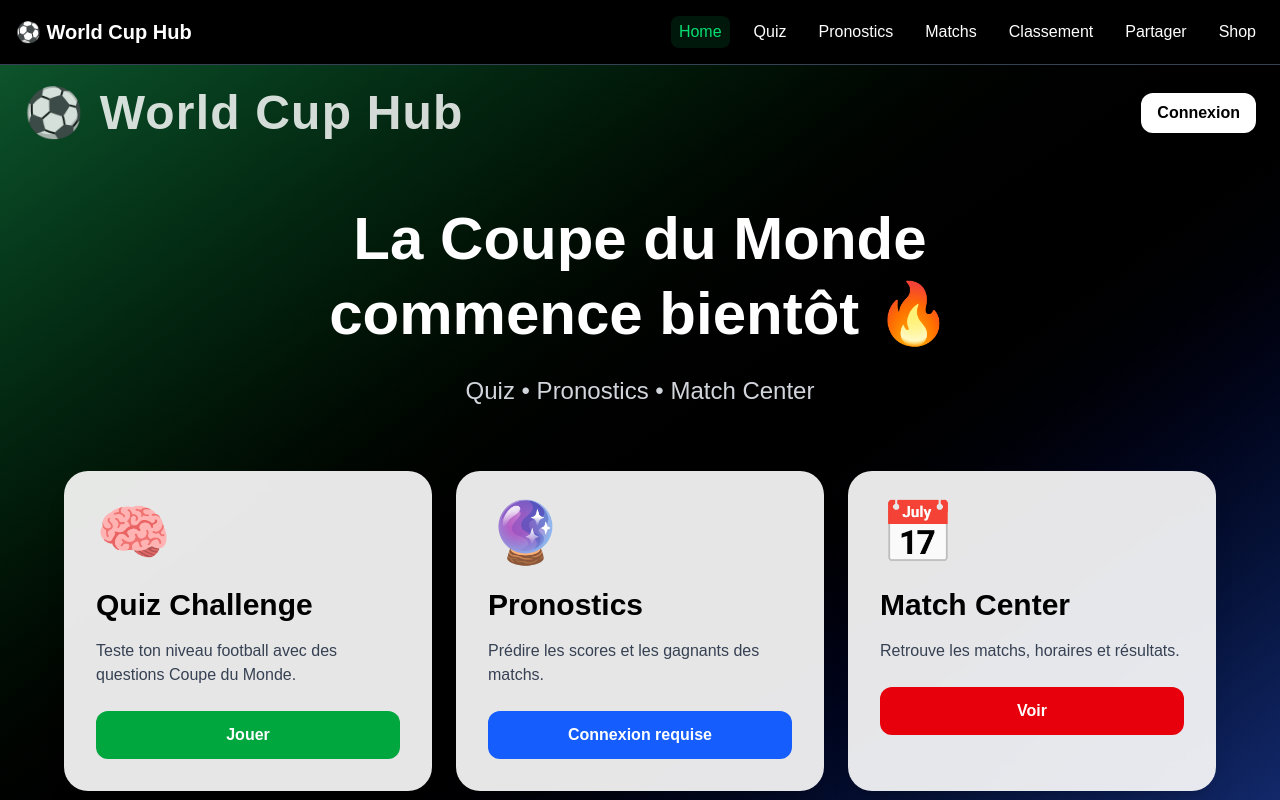
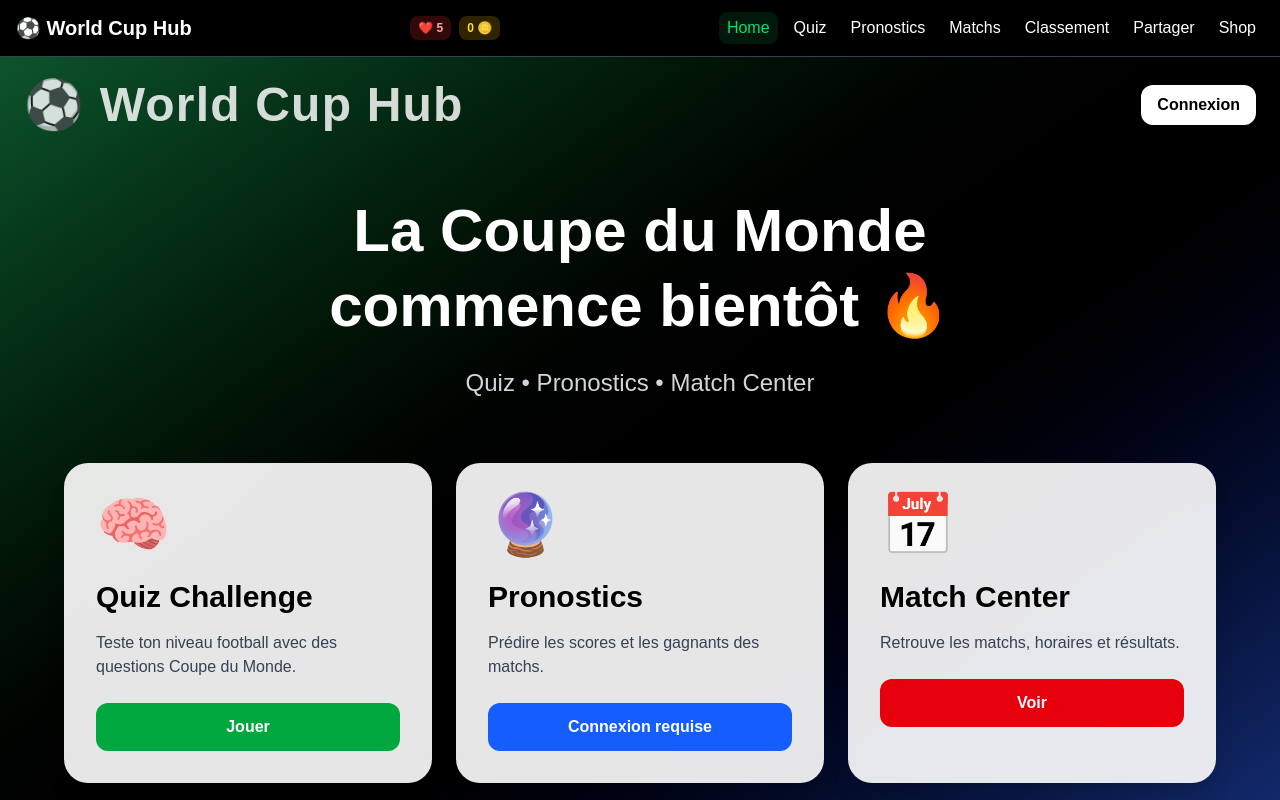
Before and after one commit to Elhadji17/world-cup-hub, a React (Vite) app: page / in a window 1280 px wide. Shown: the top 800 px of the page. Built offline with nearby package versions, Linux system fonts and the light colour scheme.

Commit message:
feat: coins et vies dans Navbar

```diff
--- a/src/components/Navbar.jsx
+++ b/src/components/Navbar.jsx
@@ -1,4 +1,5 @@
 import { Link, useLocation } from "react-router-dom";
+import { useGameStats }      from "../hooks/useGameStats.jsx";
 
 const LINKS = [
   { to: "/",            label: "Home",       emoji: "🏠" },
@@ -6,25 +7,34 @@ const LINKS = [
   { to: "/predictions", label: "Pronostics", emoji: "🔮" },
   { to: "/matches",     label: "Matchs",     emoji: "📅" },
   { to: "/leaderboard", label: "Classement", emoji: "🏆" },
-  { to: "/share", label: "Partager", emoji: "📲" },
-  { to: "/shop",  label: "Shop",  emoji: "🛒" },
+  { to: "/share",       label: "Partager",   emoji: "📲" },
+  { to: "/shop",        label: "Shop",       emoji: "🛒" },
 ];
 
 function Navbar() {
   const { pathname } = useLocation();
+  const { coins, lives } = useGameStats();
 
   return (
-    <div className="flex justify-between items-center p-4 bg-black text-white border-b border-gray-700">
+    <div className="flex justify-between items-center px-4 py-3 bg-black text-white border-b border-gray-700">
 
-      {/* ── Titre du site transformé en lien vers l'accueil ── */}
-      <Link
-        to="/"
-        className="font-bold text-xl hover:text-green-400 transition cursor-pointer select-none"
-      >
-        <h1>⚽ World Cup Hub</h1>
+      {/* Titre */}
+      <Link to="/" className="font-bold text-xl hover:text-green-400 transition shrink-0">
+        ⚽ World Cup Hub
       </Link>
 
-      <div className="flex gap-1 md:gap-4 text-sm md:text-base">
+      {/* Coins + Vies — centre */}
+      <div className="flex items-center gap-2 text-xs font-bold">
+        <span className="bg-red-500/20 text-red-300 px-2 py-1 rounded-lg">
+          ❤️ {lives}
+        </span>
+        <span className="bg-yellow-500/20 text-yellow-300 px-2 py-1 rounded-lg">
+          {coins} 🪙
+        </span>
+      </div>
+
+      {/* Liens navigation */}
+      <div className="flex gap-1 md:gap-2 text-sm md:text-base">
         {LINKS.map(({ to, label, emoji }) => {
           const active = pathname === to;
           return (
@@ -43,7 +53,6 @@ function Navbar() {
           );
         })}
       </div>
-
     </div>
   );
 }
```
